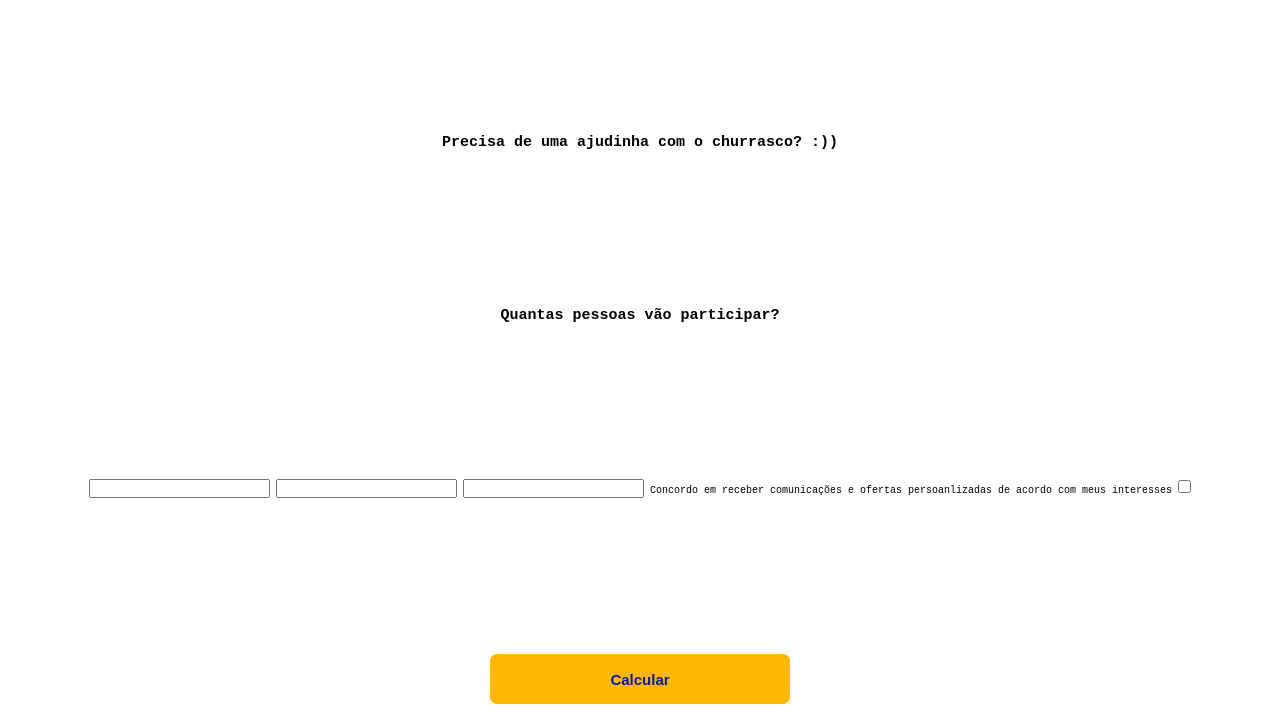
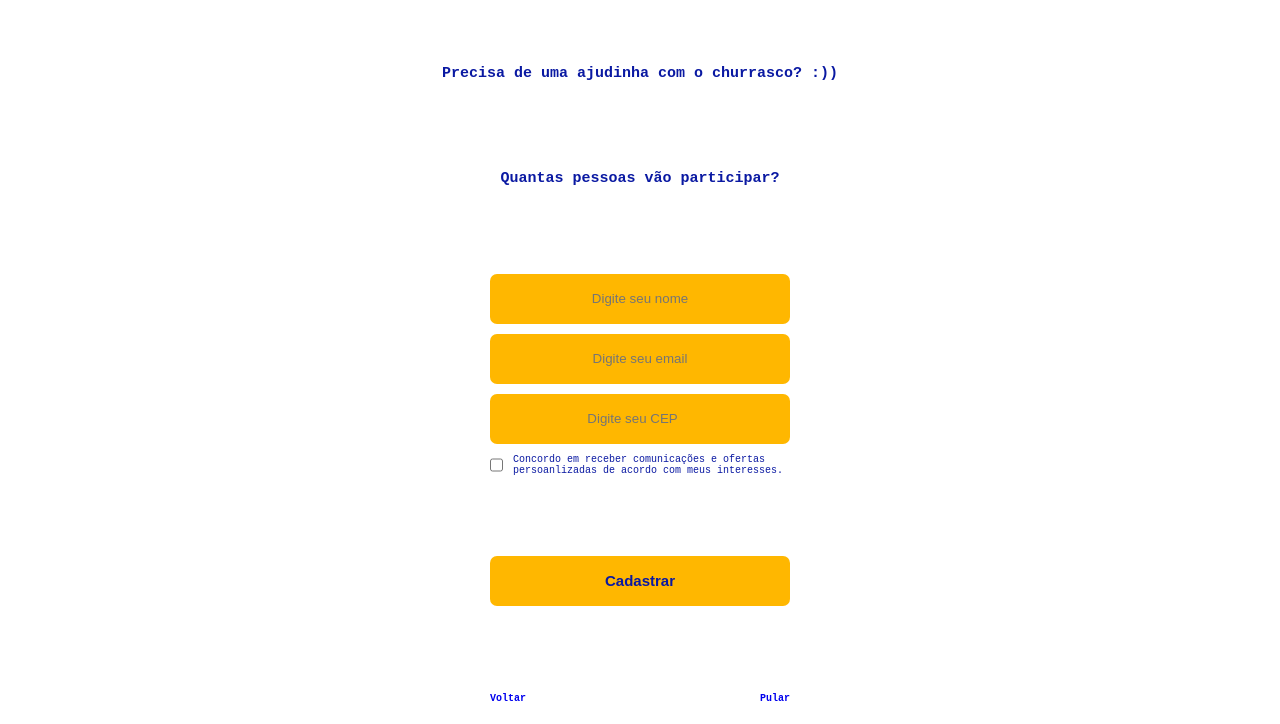
Before and after one commit to DayArnaud/churrascometro, a website with bundled scripts: page src/form/form.html in a window 1280 px wide. Shown: the part 76-800 px from the top of the page. Built offline with nearby package versions, Linux system fonts and the light colour scheme; a web font is replaced by a local one.

Commit message:
[FEAT]: inserindo lógica e verificações na página de form

```diff
--- a/src/form/form.css
+++ b/src/form/form.css
@@ -37,9 +37,10 @@
   border-radius: 7px;
 }
 
-.h4 {
-  font-size: 1.2rem;
-  color: var(--blue-text);
+.checkbox-div {
+  display: flex;
+  gap: 1rem;
+  width: 30rem;
 }
 
 .send-btn {
@@ -54,6 +55,7 @@
 
   width: 30rem;
   height: 5rem;
+  margin-top: 8rem;
 
   background-color: var(--orange-btns);
   border: none;
@@ -64,3 +66,15 @@
   color: var(--orange-btns);
   background-color: var(--blue-text);
 }
+
+.back-forward {
+  display: flex;
+  justify-content: space-between;
+  width: 30rem;
+}
+
+.back,
+.forward {
+  font-weight: 700;
+  text-decoration: none;
+}
--- a/src/form/form.html
+++ b/src/form/form.html
@@ -16,14 +16,21 @@
       <h1 class="h1-page-title">Churrascômetro</h1>
       <h3 class="h3-page-title">Precisa de uma ajudinha com o churrasco? :))</h3>
       <h3 class="h3-page-title">Quantas pessoas vão participar?</h3>
-      <form action="">
-        <input type="text" required>
-        <input type="email" required>
-        <input type="text" required>
-        <label for="terms">Concordo em receber comunicações e ofertas persoanlizadas de acordo com meus interesses</label>
+      <form class="form" action="">
+        <input class="input" type="text" placeholder="Digite seu nome" required>
+        <input class="input" type="email" placeholder="Digite seu email" required>
+        <input class="input" type="number" placeholder="Digite seu CEP" required>
+        <div class="checkbox-div">
         <input type="checkbox" id="terms" name="terms">
+        <label for="terms">Concordo em receber comunicações e ofertas persoanlizadas de acordo com meus interesses.</label>
+      </div>
+      <button type="submit" class="send-btn">Cadastrar</button>
       </form>
-      <button class="send-btn">Calcular</button>
+      <div class="back-forward">
+  <a class="back" href="../home/index.html">Voltar</a>
+  <a class="forward" href="../results/results.html">Pular</a>
+</div>
+
     <script type="module" src="./form.js"></script>
   </body>
 </html>
--- a/src/form/form.js
+++ b/src/form/form.js
@@ -1,4 +1,36 @@
-// import { createThemeIcon } from "../Theme/theme.js";
+import { createThemeIcon } from "../Theme/theme.js";
+
+document.addEventListener("DOMContentLoaded", () => {
+  const form = document.querySelector(".form");
+
+  form.addEventListener("submit", (event) => {
+    event.preventDefault();
+
+    const nameInput = document.querySelector("input[type='text']");
+    const emailInput = document.querySelector("input[type='email']");
+    const cepInput = document.querySelector("input[type='number']");
+    const checkbox = document.querySelector("#terms");
+
+    if (
+      nameInput.value &&
+      emailInput.value &&
+      cepInput.value &&
+      checkbox.checked
+    ) {
+      const dataForm = {
+        name: nameInput.value,
+        email: emailInput.value,
+        cep: cepInput.value,
+        checkbox: checkbox.checked,
+      };
+      localStorage.setItem("dataForm", JSON.stringify(dataForm));
+    } else {
+      alert(
+        "Por favor, preencha todos os campos e marque o checkbox de termos."
+      );
+    }
+  });
+});
 
 // export const createNewElement = (tag, text = "", attributes = {}) => {
 //   const element = document.createElement(tag);
```
